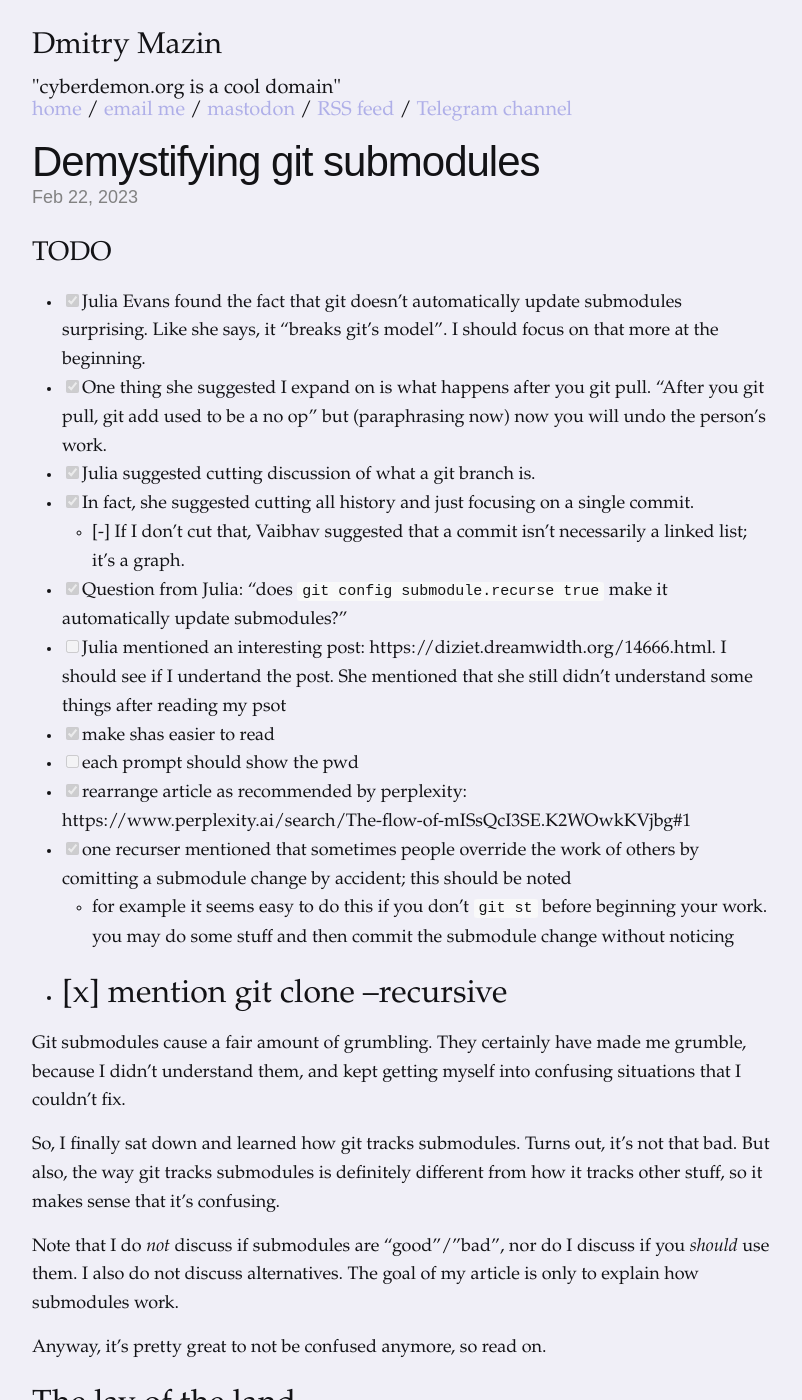
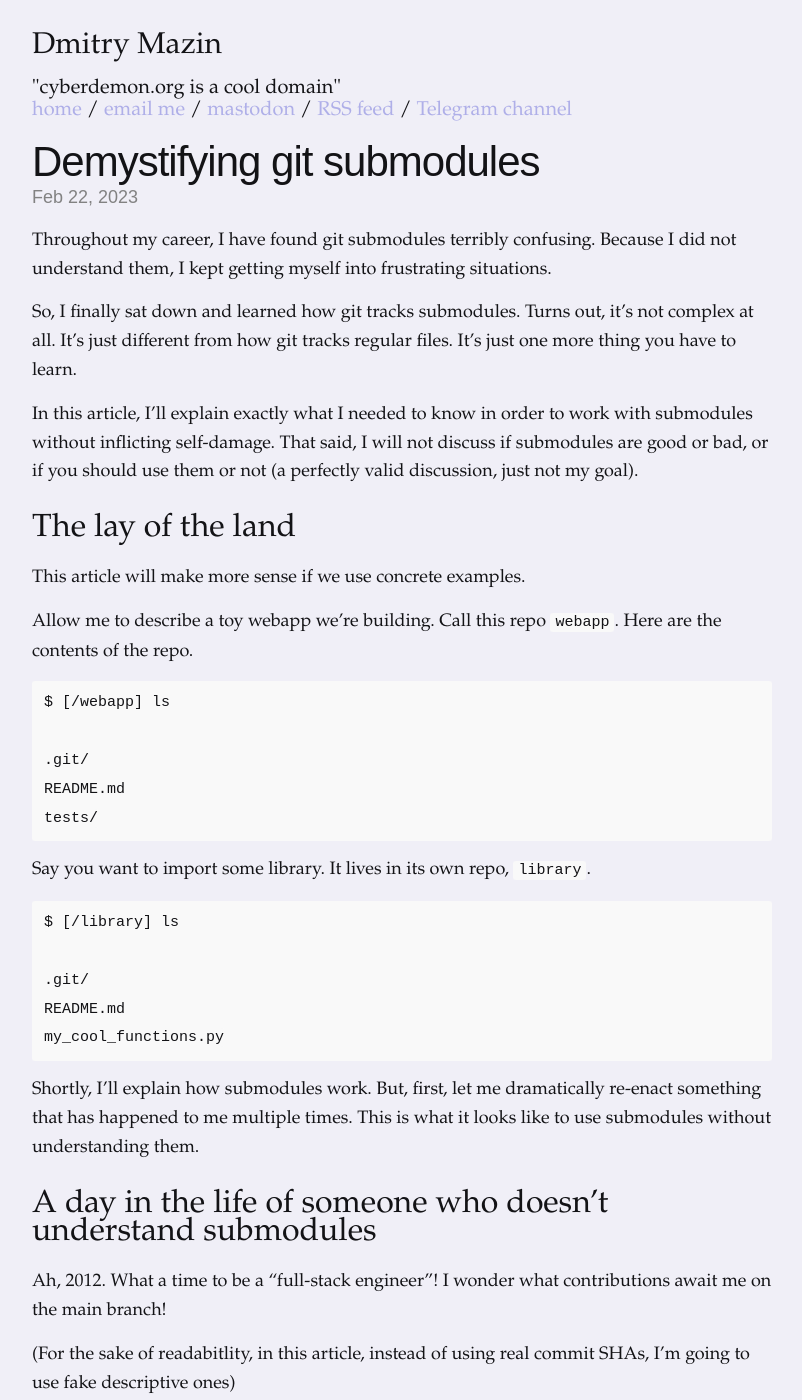
Before and after one commit to dmazin/dmazin.github.io, a Jekyll site: the page built from _posts/2024-02-19-submodules.md, in a window 1280 px wide and 1400 px high. Shown: the whole window, without its empty margins (238-1040 px from the left). Built offline with Jekyll 4.4.1, drawn with Linux system fonts in a browser that asks for light colours; some of the changed text lies outside the part shown.

Commit message:
progress

````diff
--- a/_posts/2024-02-19-submodules.md
+++ b/_posts/2024-02-19-submodules.md
@@ -8,82 +8,75 @@
     - featured
 description: TODO
 ---
-# TODO
-- [x] Julia Evans found the fact that git doesn't automatically update submodules surprising. Like she says, it "breaks git's model". I should focus on that more at the beginning.
-- [x] One thing she suggested I expand on is what happens after you git pull. "After you git pull, git add used to be a no op" but (paraphrasing now) now you will undo the person's work.
-- [x] Julia suggested cutting discussion of what a git branch is.
-- [x] In fact, she suggested cutting all history and just focusing on a single commit.
-    - [-] If I don't cut that, Vaibhav suggested that a commit isn't necessarily a linked list; it's a graph.
-- [x] Question from Julia: "does `git config submodule.recurse true` make it automatically update submodules?"
-- [ ] Julia mentioned an interesting post: https://diziet.dreamwidth.org/14666.html. I should see if I undertand the post. She mentioned that she still didn't understand some things after reading my psot
-- [x] make shas easier to read
-- [ ] each prompt should show the pwd
-- [x] rearrange article as recommended by perplexity: https://www.perplexity.ai/search/The-flow-of-mISsQcI3SE.K2WOwkKVjbg#1
-- [x] one recurser mentioned that sometimes people override the work of others by comitting a submodule change by accident; this should be noted
-    - for example it seems easy to do this if you don't `git st` before beginning your work. you may do some stuff and then commit the submodule change without noticing
-- [x] mention git clone --recursive
----
+Throughout my career, I have found git submodules terribly confusing. Because I did not understand them, I kept getting myself into frustrating situations.
 
-Git submodules cause a fair amount of grumbling. They certainly have made me grumble, because I didn't understand them, and kept getting myself into confusing situations that I couldn't fix.
+So, I finally sat down and learned how git tracks submodules. Turns out, it's not complex at all. It's just different from how git tracks regular files. It's just one more thing you have to learn.
 
-So, I finally sat down and learned how git tracks submodules. Turns out, it's not that bad. But also, the way git tracks submodules is definitely different from how it tracks other stuff, so it makes sense that it's confusing.
-
-Note that I do _not_ discuss if submodules are "good"/"bad", nor do I discuss if you *should* use them. I also do not discuss alternatives. The goal of my article is only to explain how submodules work.
-
-Anyway, it's pretty great to not be confused anymore, so read on.
+In this article, I'll explain exactly what I needed to know in order to work with submodules without inflicting self-damage. That said, I will not discuss if submodules are good or bad, or if you should use them or not (a perfectly valid discussion, just not my goal).
 
 ## The lay of the land
-This will make more sense if we use examples, so let me describe a toy example that we'll be playing with.
+This article will make more sense if we use concrete examples.
 
-Suppose you are working on a webapp. Call this repo **webapp**. Here's what the repo looks like.
+Allow me to describe a toy webapp we're building. Call this repo `webapp`. Here are the contents of the repo.
 ```
+$ [/webapp] ls
+
+.git/
 README.md
 tests/
 ```
 
-Say you want to use some library. For example, maybe the library defines some Python modules you want to import.
+Say you want to import some library. It lives in its own repo, `library`.
+```
+$ [/library] ls
 
-That stuff lives in a different git repo called **library**. Here's what it looks like.
-```
+.git/
 README.md
 my_cool_functions.py
 ```
 
-## A day in the life of someone who uses submodules
-Before we understand submodules, let's see what it looks like *not* to understand them. I think I can best illustrate this via a dramatic re-enactment of something that has happened to me multiple times before I understood submodules.
+Shortly, I'll explain how submodules work. But, first, let me dramatically re-enact something that has happened to me multiple times. This is what it looks like to use submodules without understanding them.
 
-Ah, 2018. What a time to be a "full-stack engineer"! I wonder what contributions await me on the main branch!
+## A day in the life of someone who doesn't understand submodules
+Ah, 2012. What a time to be a "full-stack engineer"! I wonder what contributions await me on the main branch!
+
+(For the sake of readabitlity, in this article, instead of using real commit SHAs, I'm going to use fake descriptive ones)
+
+Let's pull to make sure I'm up-to-date with the remote.
 
 ```bash
-$ git pull
+$ [/webapp] git pull
 
-<some output>
+remote: Enumerating objects: 3, done.
+remote: Counting objects: 100% (3/3), done.
+remote: Compressing objects: 100% (1/1), done.
+remote: Total 2 (delta 1), reused 2 (delta 1), pack-reused 0
+Unpacking objects: 100% (2/2), 237 bytes | 118.00 KiB/s, done.
+From https://github.com/dmazin/webapp
+   98fde8f..ce4b30d  main       -> origin/main
+Updating webapp_old_commit_sha..webapp_new_commit_sha
+Fast-forward
+ library | 2 +-
+ 1 file changed, 1 insertion(+), 1 deletion(-)
 ```
 
-Let's just confirm that my working tree is clean.
+After I pull, I like to confirm that my working tree is clean.
 
 ```
-$ git st
+$ [/webapp] git st
 
 ## main...origin/main
  M library
 ```
 
-What's this? I've made modifications? To `library`?
+What's this? I've made modifications to `library`? I never touch that directory.
 
-Hmmm... looks like `library` is a directory. What's in it?
-```
-$ ls library
-
-README.md            my_cool_functions.py
-```
-
-That's weird. I'm not used to git saying a whole _directory_ has been modified. Usually it just says a specific _file_ has been modified.
+It's weird that I've modified a _directory_. Usually git just says I've modified a specific _file_.
 
 Well, what does `git diff` have to say?
 
 ```
-$ git diff
+$ [/webapp] git diff
 
 diff --git a/library b/library
 index library_old_commit_sha..library_new_commit_sha 160000
@@ -94,22 +87,20 @@
 +Subproject commit library_old_commit_sha
 ```
 
-(For the sake of readabitlity, in this article, instead of using real commit SHAs, I'm going to use fake descriptive ones)
-
-Apparently, I have deleted `Subproject commit library_new_commit_sha` and added `Subproject commit library_old_commit_sha`.
+Apparently, I deleted `Subproject commit library_new_commit_sha` and added `Subproject commit library_old_commit_sha`.
 
 Surely I didn't do that. That's weird, let me do a hard reset.
 
 ```
-$ git reset --hard origin/main
+$ [/webapp] git reset --hard origin/main
 
-HEAD is now at 98fde8f point submodule to newest commit
+HEAD is now at webapp_new_commit_sha point submodule to newest commit
 ```
 
-Did it make it go away?
+Did it make the git diff go away?
 
 ```
-$ git st
+$ [/webapp] git st
 
 ## main...origin/main
  M library
@@ -117,53 +108,86 @@
 
 It did not! I am really confused now!
 
-Usually, when `git diff` shows an `M`, it's because _I_ modified something.
+Well, the usual way I make local modifications go away is `git reset --hard`, and that didn't work. The other way is to commit the changes.
 
-I guess one way to address that is to `git add` the change.
+(Sometimes, people don't even notice the diff above, and accidentally do this.)
 
-*My future self teleports into the room*
+**My future self**: *Don't do it! If you `git add` that change, you'll be rolling back a change someone else made!*
 
-Oh no! If you `git add` that change, you'll actually be _rolling back_ a change someone else made.
+What's going on, of course, is that `library` is a submodule, and you have to do special stuff to deal with them.
 
-Sometimes, people don't even notice the diff above, and accidentally do this.
-
-The issue is that `library` is a **submodule** and git treats it differently than other files.
+Let's dive into submodules.
 
 ## What's a submodule?
-Let's start with the basics: a git submodule is a full repo that's been nested inside another repo. Any repo can be a submodule of another.
+A git submodule is a full repo that's been nested inside another repo. Any repo can be a submodule of another.
 
 So, `library` is a full repo that has been nested inside `webapp` as a submodule.
 
-That doesn't seem so confusing, does it? However, there are two important, and tricky, facts about submodules.
+That doesn't seem so confusing, does it? However, there are two important, and tricky, facts about submodules. These facts are why so many people trip up on submodules.
 
-### 1. A submodule is always pinned to a specific commit
-You know how package managers let you be relatively fuzzy when specifying a package version ("get me any version of requests so long as it's 2.x.x"), or to pin an exact version ("use requests 2.31.0 exactly")?
+### A submodule is always pinned to a specific commit
+You know how package managers let you be  fuzzy when specifying a package version ("get me any version of `requests` so long as it's 2.x.x"), or to pin an exact version ("use `requests` 2.31.0 exactly")?
 
 Submodules can _only_ be pinned to a specific commit. This is because a submodule isn't a package; it's code that you have embedded in another repo, and git wants you to be precise.
 
-### 2. git does not automatically download or update submodules
+We'll see exactly how this pinning works shortly.
+
+### git does not automatically download or update submodules
 If you clone `webapp` afresh, git _will not_ automatically download `library` for you. (Unless you clone using `git clone --recursive`)
 
-Similarly, if a collaborator pins webapp to a new commit of library, and you `git pull` webapp, git _will not_ automatically update `library` for you.
+Similarly, if a collaborator pins `webapp` to a new commit of `library`, and you `git pull` `webapp`, git _will not_ automatically update `library` for you.
 
-This is where the majority of confusion for submodules stem from. That's, in fact, what's going on in the dramatic reenactment above. Let's dive into how git actually tracks submodules to understand what's going on.
+This is actually what's happening in the dramatic re-enactment above. Let me rewind a little bit to show what happened.
+
+## What happens when someone updates a submodule?
+In the beginning, `webapp` pointed to `webapp_old_commit_sha`, which pinned `library` to `library_old_commit_sha`.
+
+**Before I git pulled**:
+```
+flowchart LR
+    subgraph library
+        library_old_commit_sha(library_old_commit_sha)
+    end
+
+    subgraph webapp
+        webapp_old_commit_sha(webapp_old_commit_sha)
+    end
+
+    webapp_old_commit_sha --> library_old_commit_sha
+
+    webapp_head_before_pull(current commit) --> webapp_old_commit_sha
+
+    library_head(current commit) --> library_old_commit_sha
+```
+
+Then, my collaborator did some work on `library`. Remember, `library` is a full repo, so after they did their work, they did what you always do after you make changes: they committed and pushed the change: they pushed up a new commit to the `library` repo, `library_new_commit_sha`.
+
+They weren't done, though. `webapp` must point to a specific commit of `library`, so in order to use `library_new_commit_sha`, my collaborator then pushed a new commit to `webpapp`, `webapp_new_commit_sha`, which points to `library_new_commit_sha`.
+
+Here's the thing, though! _git does not automatically update submodules_, so `library` still points to `library_old_commit_sha`.
+
+**After I git pulled**:
+```
+flowchart LR
+    subgraph library
+        library_old_commit_sha(library_old_commit_sha)
+        library_new_commit_sha(library_new_commit_sha)
+    end
+
+    subgraph webapp
+        webapp_old_commit_sha(webapp_old_commit_sha)
+        webapp_new_commit_sha(webapp_new_commit_sha)
+    end
+
+    webapp_old_commit_sha --> library_old_commit_sha
+    webapp_new_commit_sha --> library_new_commit_sha
+
+    webapp_head_before_pull(current commit) --> webapp_new_commit_sha
+
+    library_head(current commit) --> library_old_commit_sha
+```
 
 ## How git tracks submodules
-### How does git know where to download a submodule from?
-git uses a file called `.gitmodules` to track the basic facts of a submodule, like the repo URL.
-
-```
-$ cat .gitmodules
-
-[submodule "library"]
-        path = library
-        url = https://github.com/dmazin/library.git
-```
-
-The nice thing about `.gitmodules` is that it's a regular file, tracked the regular way in git. That makes it not confusing.
-
-But wait... doesn't git specify an _exact_ commit of a submodule? And yet that is nowhere to be found in `.gitmodules`. Then how does git track it?
-
 ### How does git pin a submodule to a specific commit?
 The latest commit of `webapp` is `webapp_new_commit_sha`. Let's inspect that commit.
 
@@ -179,19 +203,9 @@
 point submodule to newest commit
 ```
 
-Focus on `tree 92018fc6ac6e71ea3dfb57e2fab9d3fe23b6fdf4`. The _tree_ object represents the directory listing of your repo. When you think trees, think directories.
+What we care about is `tree 92018fc6ac6e71ea3dfb57e2fab9d3fe23b6fdf4`. The _tree_ object represents the directory listing of your repo. When you think trees, think directories.
 
-Here, see it for yourself.
-
-First, recall the contents of `webapp`.
-```
-.gitmodules
-README.md
-library
-tests
-```
-
-Now, let's inspect the tree object.
+Let's inspect the tree object.
 ```
 $ git cat-file -p 92018fc6ac6e71ea3dfb57e2fab9d3fe23b6fdf4
 
@@ -201,8 +215,6 @@
 160000 commit   library_new_commit_sha                      library
 ```
 
-See how it matches the directory listing?
-
 Note how `tests` is a `tree` (just like directories can hold directories, trees can point to trees).
 
 But `library` is a... commit?!
@@ -211,18 +223,13 @@
 160000 commit   library_new_commit_sha                      library
 ```
 
-This weirdness is how git tracks the fact that library is not a regular directory, but a submodule. And it points at an exact commit of library: `library_new_commit_sha`.
+That weirdness, right there, is precisely how git knows `library` points to `library_new_commit_sha`.
+
+In other words, the way git implements submodules is by doing a weird trick where a tree points to a _commit_. git is a bit of a contortionist.
 
 To recap: `webapp_new_commit_sha` points to `tree 92018fc6ac6e71ea3dfb57e2fab9d3fe23b6fdf4`, which points to `library_new_commit_sha`.
 
 Let's use this knowledge to understand the `git diff` from earlier.
-
-## Understanding what happened
-Let's go back to the confusing situation, where the `git diff` looked weird after I `git pull`ed.
-
-What must have happened is that a collaborator pushed up a new commit to `library` -- `library_new_commit_sha`. Because my collaborator wanted `webapp` to take advantage of `library_new_commit_sha`, they pushed a new commit to `webapp` -- `webapp_new_commit_sha` -- that pointed to `library_new_commit_sha`. So, when I `git pull`ed, I checked out `webapp_new_commit_sha`. But, of course, git did not update `library.`
-
-That hopefully makes sense, but the git diff is still confusing. Let's pick it apart.
 
 ## Understanding git diff
 Here's the diff again.
@@ -349,6 +356,22 @@
 
 Because `--remote` might accidentally update all the submodules, honestly I usually do the "without a command" method.
 
+#### The .gitmodules file
+How does git know where to download `library` from?
+git uses a file called `.gitmodules` to track the basic facts of a submodule, like the repo URL.
+
+```
+$ cat .gitmodules
+
+[submodule "library"]
+        path = library
+        url = https://github.com/dmazin/library.git
+```
+
+The nice thing about `.gitmodules` is that it's a regular file, tracked the regular way in git. That makes it not confusing.
+
+(What I don't understand is, why git didn't just put the submodule commit right in .gitmodules? The commits of `webapp` would _still_ be able to specify exact commits of `library` to use.)
+
 ### Making submodules use branches other than main
 Remember .gitmodules?
 
````
